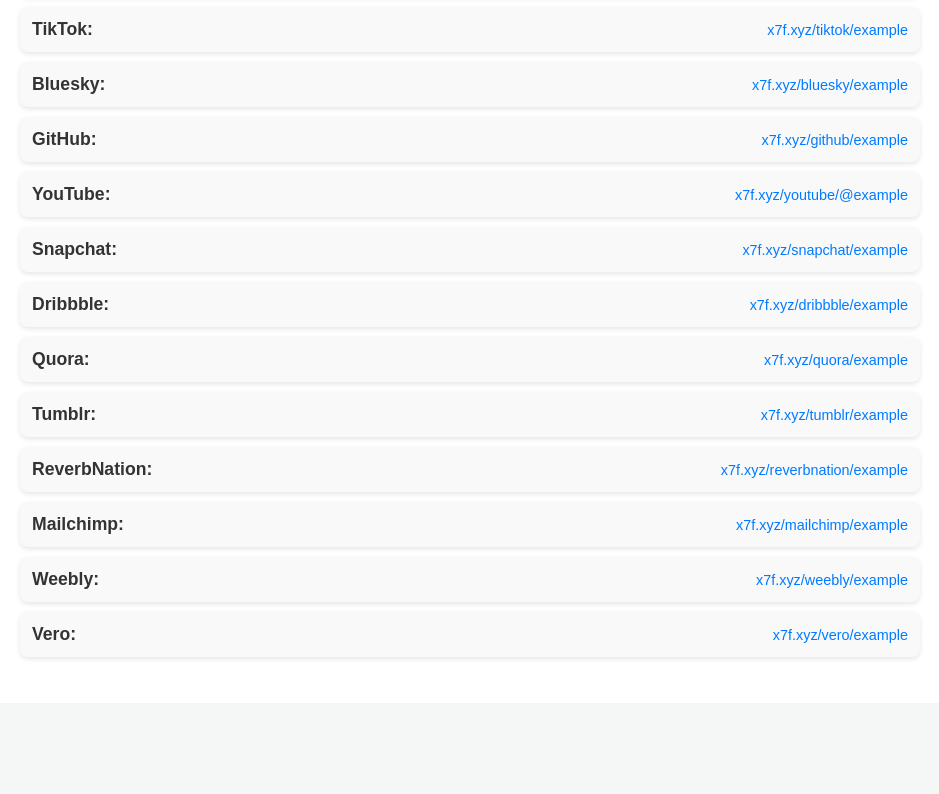
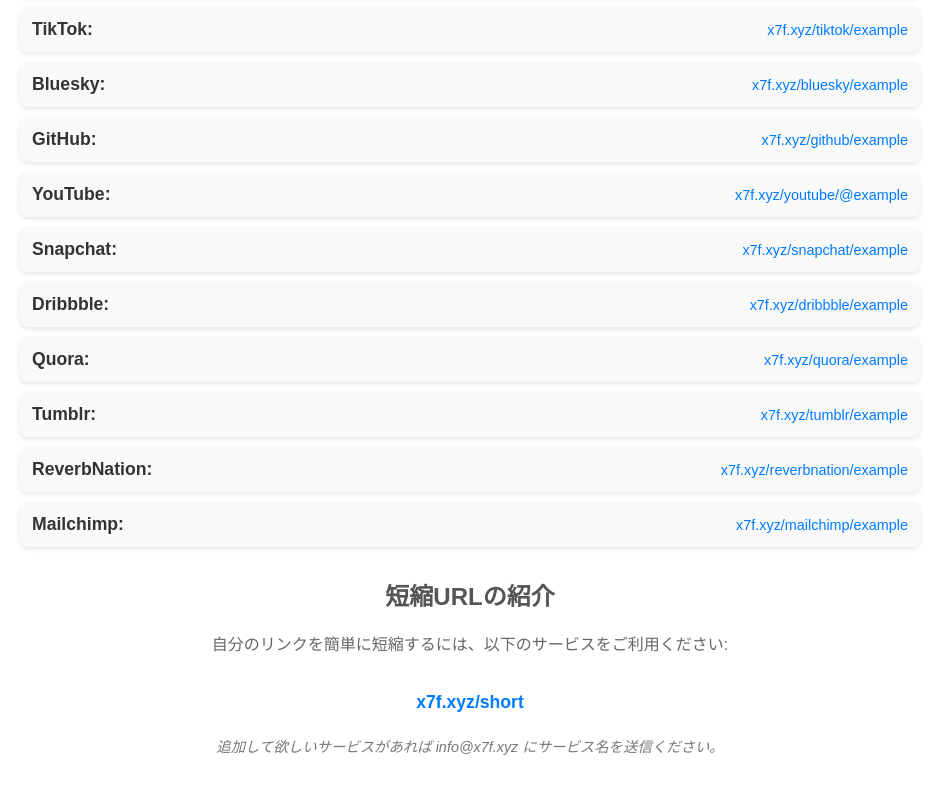
Before and after one commit to wakame-dev/A, a plain HTML site: page index.html in a window 1280 px wide. Shown: the part 380-1174 px from the top of the page, without its empty margins (170-1109 px from the left). Before the commit the page ends 1083 px from the top, so only its background shows below. Drawn offline with Linux system fonts and the light colour scheme.

Commit message:
Update index.html

```diff
--- a/index.html
+++ b/index.html
@@ -242,15 +242,13 @@
                 <span class="service-name">Mailchimp:</span>
                 <a class="example-url" href="/mailchimp/example">x7f.xyz/mailchimp/example</a>
             </li>
-            <li>
-                <span class="service-name">Weebly:</span>
-                <a class="example-url" href="/weebly/example">x7f.xyz/weebly/example</a>
-            </li>
-            <li>
-                <span class="service-name">Vero:</span>
-                <a class="example-url" href="/vero/example">x7f.xyz/vero/example</a>
-            </li>
         </ul>
+
+        <h2>短縮URLの紹介</h2>
+        <p>自分のリンクを簡単に短縮するには、以下のサービスをご利用ください:</p>
+        <p class="short-link"><a href="/short">x7f.xyz/short</a></p>
+
+        <p class="note">追加して欲しいサービスがあれば info@x7f.xyz にサービス名を送信ください。</p>
     </div>
 </body>
 </html>
```
